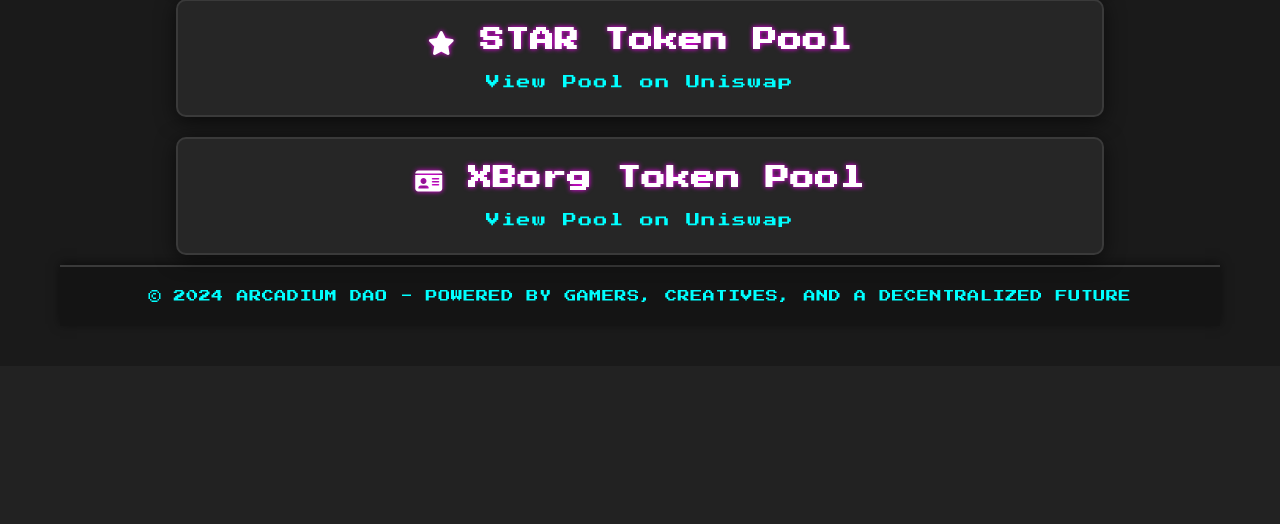
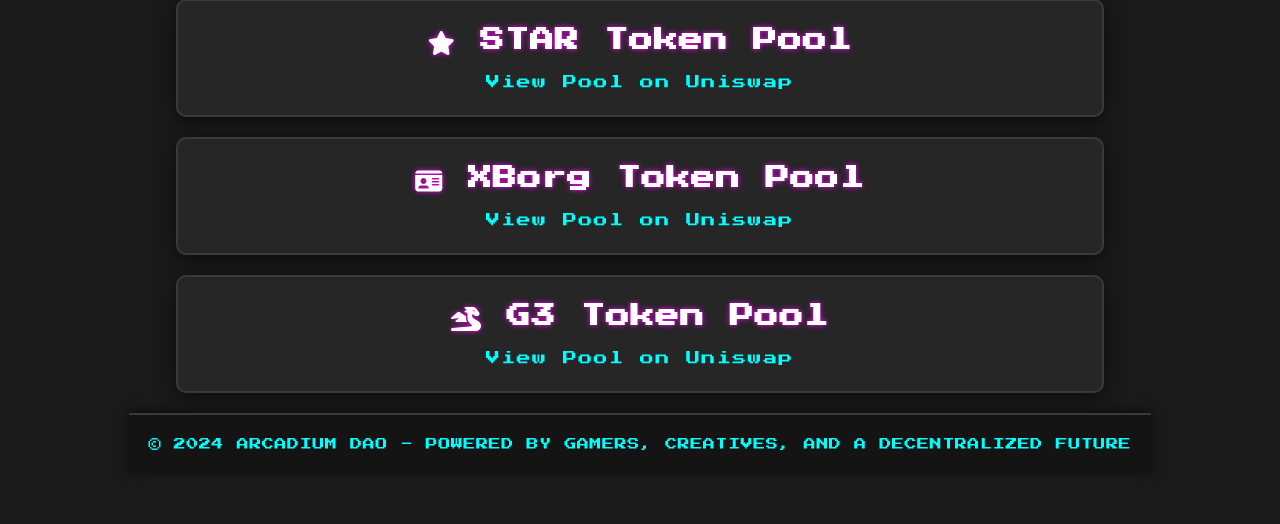
Before and after one commit to dgoldman0/daos, a Flask app: page /info in a window 1280 px wide. Shown: the part 2246-2770 px from the top of the page. Before the commit the page ends 2573 px from the top, so only its background shows below. Run offline with Flask 3, Linux system fonts and the light colour scheme; some libraries are stand-ins or nearby versions.

Commit message:
Added G3

```diff
--- a/rewardnft/client/templates/token_info.html
+++ b/rewardnft/client/templates/token_info.html
@@ -50,6 +50,9 @@
         <h3><i class="fas fa-id-card"></i> XBorg Token Pool</h3>
         <a href="https://app.uniswap.org/pools/3783065" target="_blank">View Pool on Uniswap</a>
     </div>
+    <div class="pool-item">
+      <h3><i class="fas fa-dragon"></i> G3 Token Pool</h3>
+      <a href="https://app.uniswap.org/pools/3791816" target="_blank">View Pool on Uniswap</a>
   </div>
 {% endblock %}
 
```
